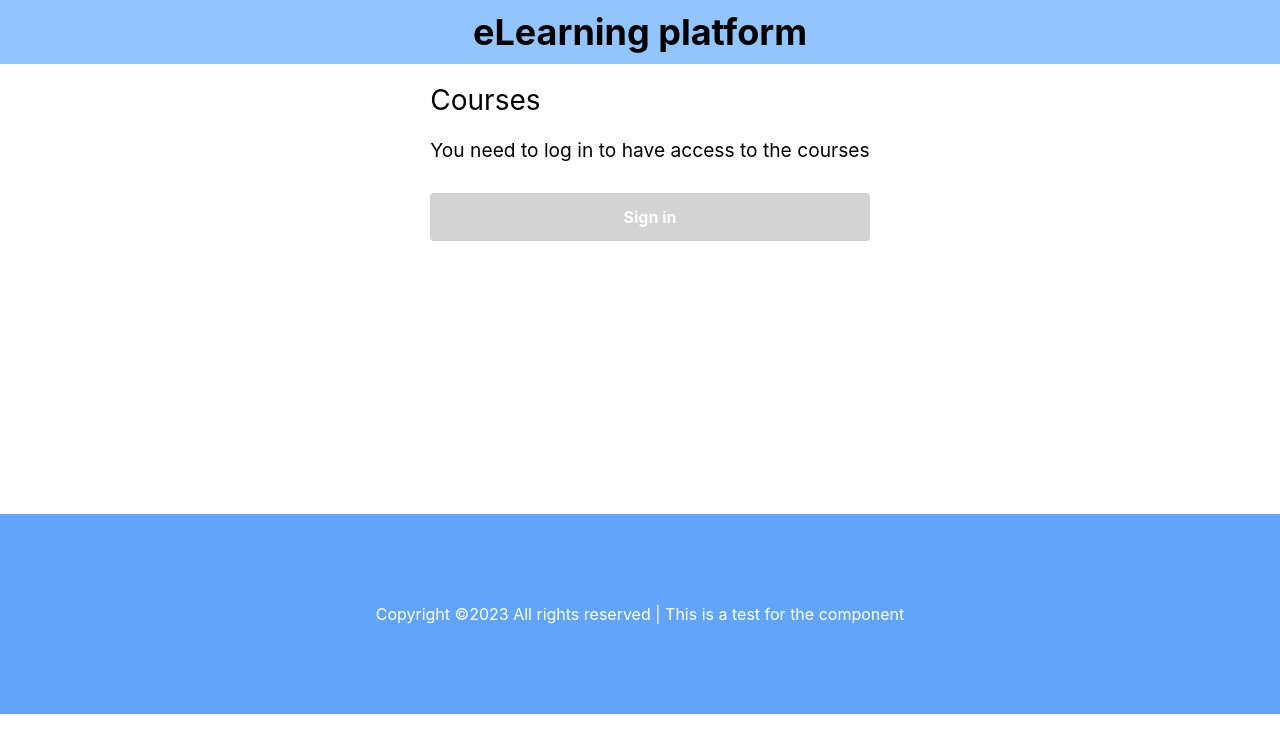
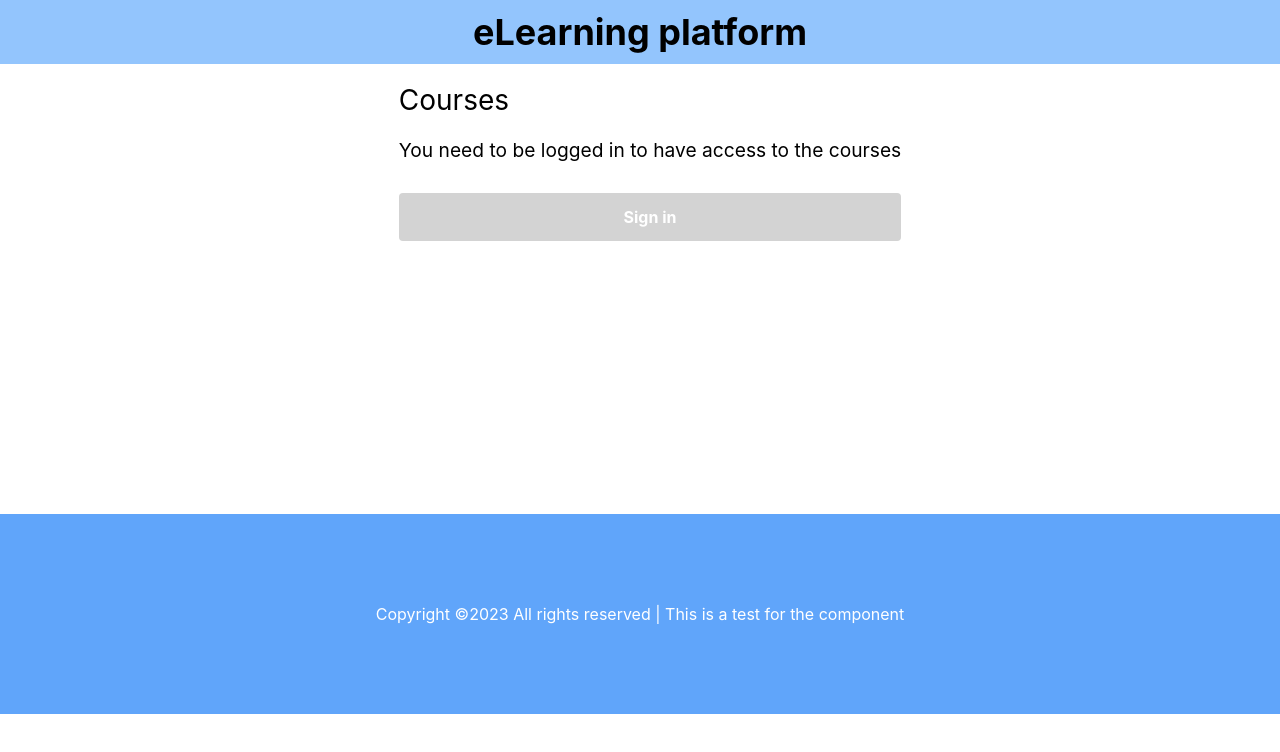
Before and after one commit to iruneguinea9/elearning-page, a Next.js app: page /authenticatedindex in a window 1280 px wide. Shown: the top 752 px of the page. Built offline with nearby package versions, Linux system fonts and the light colour scheme.

Commit message:
new component

```diff
--- /dev/null
+++ b/components/loginNeeded.js
@@ -0,0 +1,26 @@
+import Format from '../layout/format';
+import Head from "next/head"
+import utilStyles from '../styles/utils.module.css'
+import styles from '../styles/course.module.css';
+import { useRouter } from 'next/router';
+
+export default function loginNeeded() {
+
+    const router = useRouter();
+return (
+    <Format>
+    <div style={{ display: "flex", justifyContent: "center", alignItems: "center"}}>
+        <Head>
+          <title>eLearning</title>
+        </Head>
+        <section className={`${utilStyles.headingMd} ${utilStyles.padding1px}`} style={{ marginLeft: "20px" }}>
+          <div>
+            <h2 className={utilStyles.headingLg} style={{ fontSize: "28px" }}>Courses</h2>
+          </div>
+          <p style={{ marginBottom: "28px" }}>You need to be logged in to have access to the courses</p>
+          <button className={styles.lessonButton} onClick={() => router.push('/singin')}>Sign in</button>
+        </section></div>
+      </Format>
+
+  );
+}
--- a/pages/authenticatedindex.js
+++ b/pages/authenticatedindex.js
@@ -2,30 +2,15 @@ import { parseCookies } from 'nookies';
 import utilStyles from '../styles/utils.module.css'
 import Head from "next/head"
 import Format from '../layout/format';
+import Login from '../components/loginNeeded';
 import Courses from '../components/courses';
-import { useRouter } from 'next/router';
-import styles from '../styles/course.module.css';
 
 export default function AuthenticatedFormat(props) {
   const cookies = parseCookies();
   const accessToken = cookies.token;
-  const router = useRouter();
   if(accessToken===undefined){
     return (
-      <Format>
-      <div style={{ display: "flex", justifyContent: "center", alignItems: "center"}}>
-
-          <Head>
-            <title>eLearning</title>
-          </Head>
-          <section className={`${utilStyles.headingMd} ${utilStyles.padding1px}`} style={{ marginLeft: "20px" }}>
-            <div>
-              <h2 className={utilStyles.headingLg} style={{ fontSize: "28px" }}>Courses</h2>
-            </div>
-            <p style={{ marginBottom: "28px" }}>You need to log in to have access to the courses</p>
-            <button className={styles.lessonButton} onClick={() => router.push('/singin')}>Sign in</button>
-          </section></div>
-        </Format>
+      <Login></Login>
 
     );
   }
@@ -36,7 +21,7 @@ export default function AuthenticatedFormat(props) {
             </Head>
 
          <section className={`${utilStyles.headingMd} ${utilStyles.padding1px}`}>
-          <h2 className={utilStyles.headingLg}>Courses</h2>
+          <h2 className={utilStyles.headingLg}>All the Courses</h2>
           <Courses/>
         </section>
         </Format>
```
Also changed, not shown: pages/addCourse.js (added).
